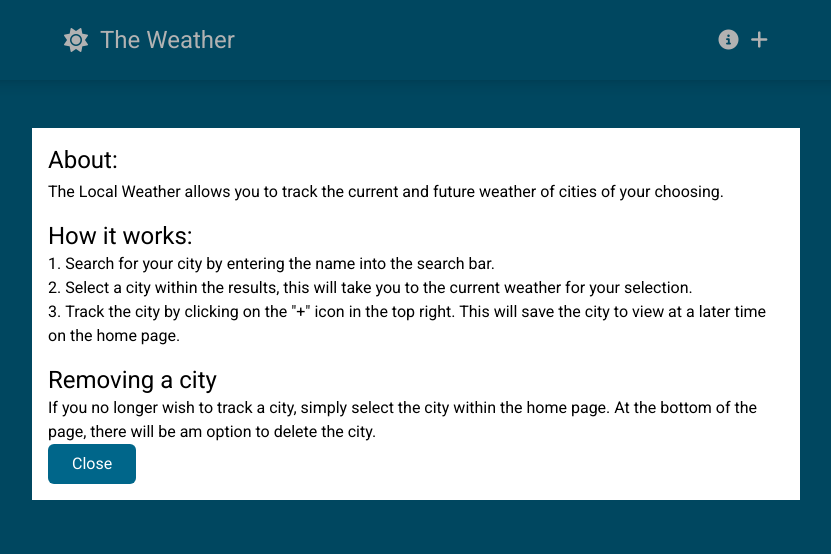
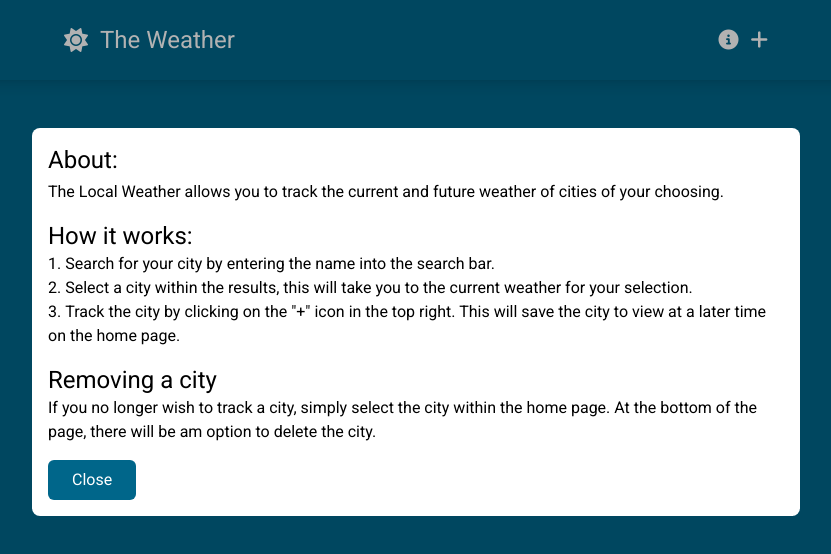
Before and after one commit to Fadwahigga/Weather-App-, a Vue app: page / in a window 1280 px wide. Both pictures are taken after a click on the icon 952 px from the left and 40 px from the top of the page. Shown: the top 554 px of the page, without its empty margins (224-1055 px from the left). Built offline with nearby package versions, Linux system fonts and the light colour scheme.

Commit message:
add radios button

```diff
--- a/src/components/Modal.vue
+++ b/src/components/Modal.vue
@@ -2,9 +2,9 @@
   <div
     class="absolute w-full bg-black bg-opacity-30 h-screen top-0 left-0 flex justify-center px-8" v-if="isOpen"
   >
-    <div class="p-4 bg-white self-start mt-32 max-w-screen-md">
+    <div class="p-4 bg-white self-start mt-32 max-w-screen-md rounded-lg">
       <slot />
-      <button class="text-white bg-weather-primary py-2 px-6 rounded-md" @click="closeHandler">
+      <button class="text-white bg-weather-primary py-2 px-6 rounded-md mt-4" @click="closeHandler">
         Close
       </button>
     </div>
```
